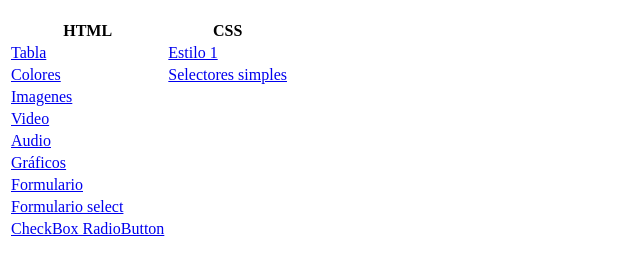
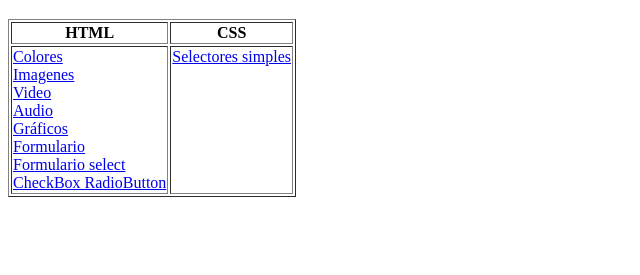
Before and after one commit to JonnyIvan24/introduccion_web, a plain HTML site: page index.html in a window 1280 px wide. Shown: the part 61-336 px from the top of the page, without its empty margins (0-640 px from the left). Drawn offline with Linux system fonts and the light colour scheme.

Commit message:
Organización del index 2

```diff
--- a/index.html
+++ b/index.html
@@ -9,86 +9,38 @@
     <!--estas son etiquetas-->
     <h1>Introducción a desarrollo web</h1>
 
-    <table>
+    <table border="">
         <tr>
             <th>HTML</th>
             <th>CSS</th>
         </tr>
         <tbody>
             <tr>
-                <td>
-                    <a href="/introduccion_web/views/html/tabla.html">Tabla</a>
+                <td style="vertical-align: text-top;">
+                    <a href="/introduccion_web/views/html/colores.html">Colores</a>
+                    <br>
+                    <a href="/introduccion_web/views/html/imagenes.html">Imagenes</a>
+                    <br>
+                    <a href="/introduccion_web/views/html/video.html">Video</a>
+                    <br>
+                    <a href="/introduccion_web/views/html/audio.html">Audio</a>
+                    <br>
+                    <a href="/introduccion_web/views/html/graficos.html">Gráficos</a>
+                    <br>
+                    <a href="/introduccion_web/views/html/formulario.html">Formulario</a>
+                    <br>
+                    <a href="/introduccion_web/views/html/formulario_select.html">Formulario select</a>
+                    <br>
+                    <a href="/introduccion_web/views/html/checkbox_radiobutton.html">CheckBox RadioButton</a>
+                    <br>
                 </td>
-                <td>
-                    <a href="/introduccion_web/views/html_con_estilos/estilo1.html">Estilo 1</a>
-                </td>
-            </tr>
-            <tr>
-                <td>
-                    <a href="/introduccion_web/views/html/colores.html">Colores</a>
-                </td>
-                <td>
+                <td style="vertical-align: text-top;">
                     <a href="/introduccion_web/views/html_con_estilos/selectores_simples.html">Selectores simples</a>
-                </td>
-            </tr>
-            <tr>
-                <td>
-                    <a href="/introduccion_web/views/html/imagenes.html">Imagenes</a>
-                </td>
-                <td>
-
-                </td>
-            </tr>
-            <tr>
-                <td>
-                    <a href="/introduccion_web/views/html/video.html">Video</a>
-                </td>
-                <td>
-
-                </td>
-            </tr>
-            <tr>
-                <td>
-                    <a href="/introduccion_web/views/html/audio.html">Audio</a>
-                </td>
-                <td>
-
-                </td>
-            </tr>
-            <tr>
-                <td>
-                    <a href="/introduccion_web/views/html/graficos.html">Gráficos</a>
-                </td>
-                <td>
-
-                </td>
-            </tr>
-            <tr>
-                <td>
-                    <a href="/introduccion_web/views/html/formulario.html">Formulario</a>
-                </td>
-                <td>
-
-                </td>
-            </tr>
-            <tr>
-                <td>
-                    <a href="/introduccion_web/views/html/formulario_select.html">Formulario select</a>
-
-                </td>
-                <td>
-
-                </td>
-            </tr>
-            <tr>
-                <td>
-                    <a href="/introduccion_web/views/html/checkbox_radiobutton.html">CheckBox RadioButton</a>
-                </td>
-                <td>
-
+                    <br>
                 </td>
             </tr>
         </tbody>
     </table>
+
 </body>
 </html>
```
